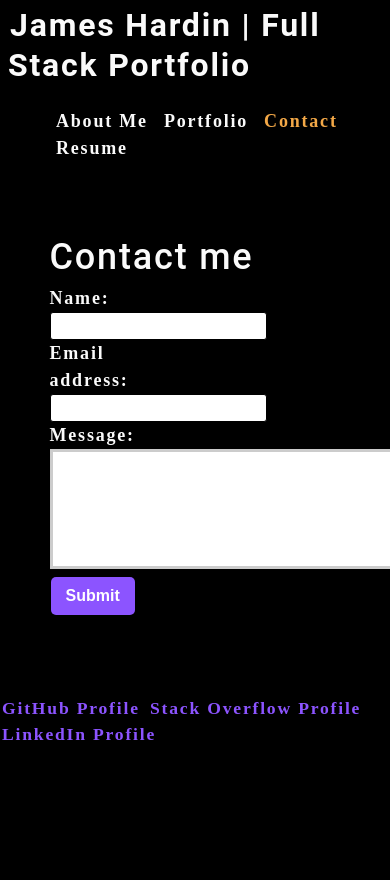
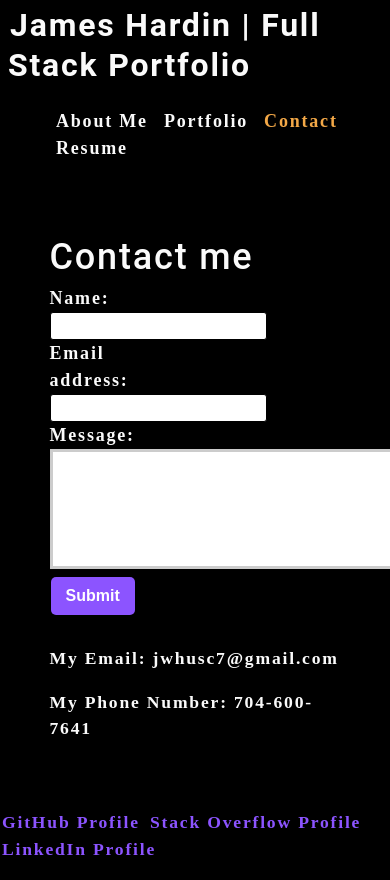
Before and after one commit to JamesHardin02/JamesHardin-Full-Stack-Portfolio, a React (Create React App) app: page / in a window 390 px wide. Both pictures are taken after a click on the item "Contact". Shown: the top 880 px of the page. Before the commit the page ends 844 px from the top, so only its background shows below. Built offline with nearby package versions, Linux system fonts and the light colour scheme.

Commit message:
added my email and phone number to the contact component

```diff
--- a/src/components/Contact/index.js
+++ b/src/components/Contact/index.js
@@ -56,6 +56,14 @@ function ContactForm() {
         )}
         <button data-testid="button" type="submit">Submit</button>
       </form>
+      <article>
+        <p>
+          My Email: jwhusc7@gmail.com
+        </p>
+        <p>
+          My Phone Number: 704-600-7641
+        </p>
+      </article>
     </section>
   );
 }
```
